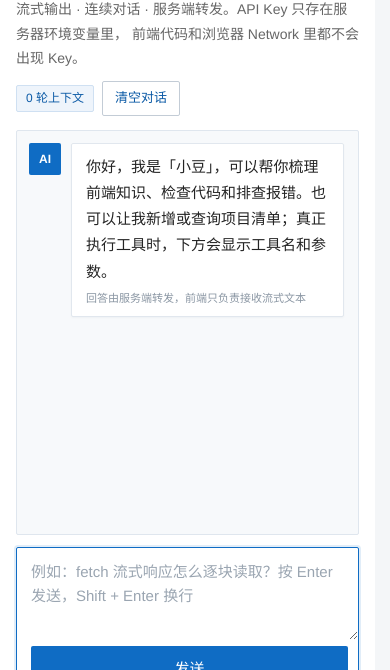
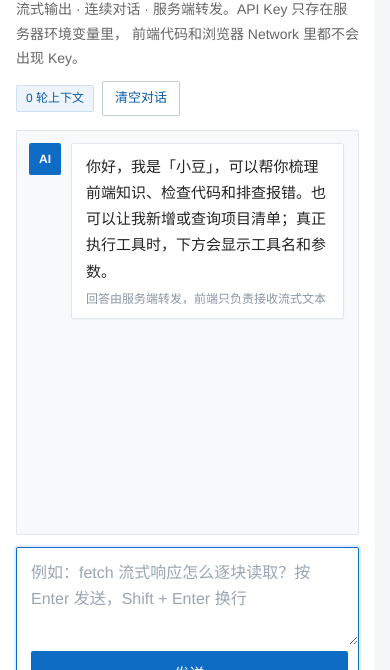
Before and after one commit to ling7love67/web-phase4lijinyang2, a website: page chat.html in a window 390 px wide. Shown: the part 174-844 px from the top of the page. Drawn offline with Linux system fonts and the light colour scheme.

Commit message:
perf: 聊天页手机端适配（字号、dvh、安全区、拒绝强制深色）

```diff
--- a/css/chat.css
+++ b/css/chat.css
@@ -481,3 +481,15 @@
     animation: none;
   }
 }
+
+/* ============ 手机端适配 ============ */
+:root { color-scheme: light; }
+
+@media (max-width: 640px) {
+  #chatInput { font-size: 16px; }
+  .chat-window { height: 48dvh; min-height: 260px; padding: 12px; }
+  .bubble-meta, .input-hint, .chat-footnote { font-size: 12px; }
+  .message-text { font-size: 15px; }
+}
+
+.chat-compose { padding-bottom: calc(10px + env(safe-area-inset-bottom)); }
```
